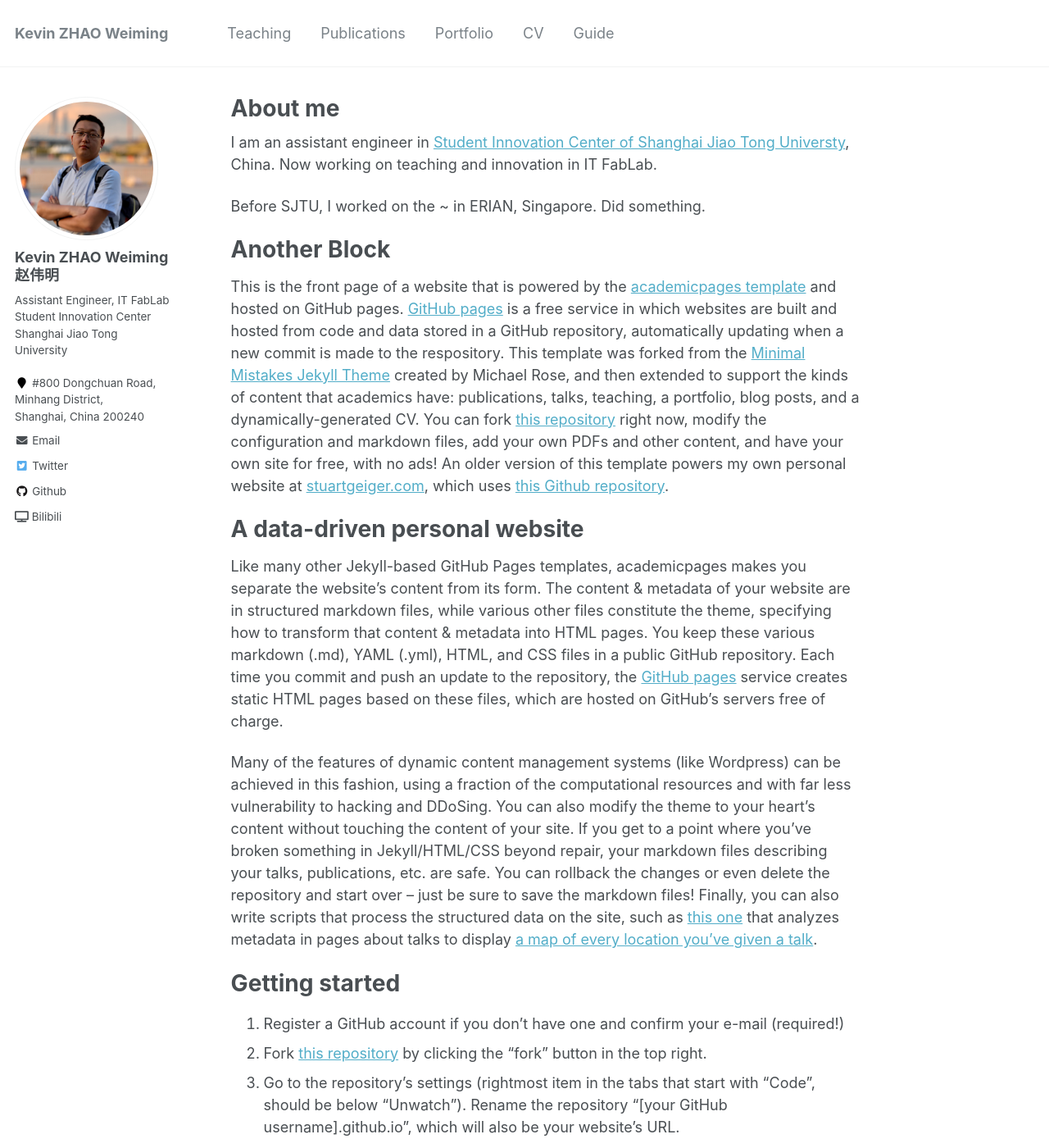
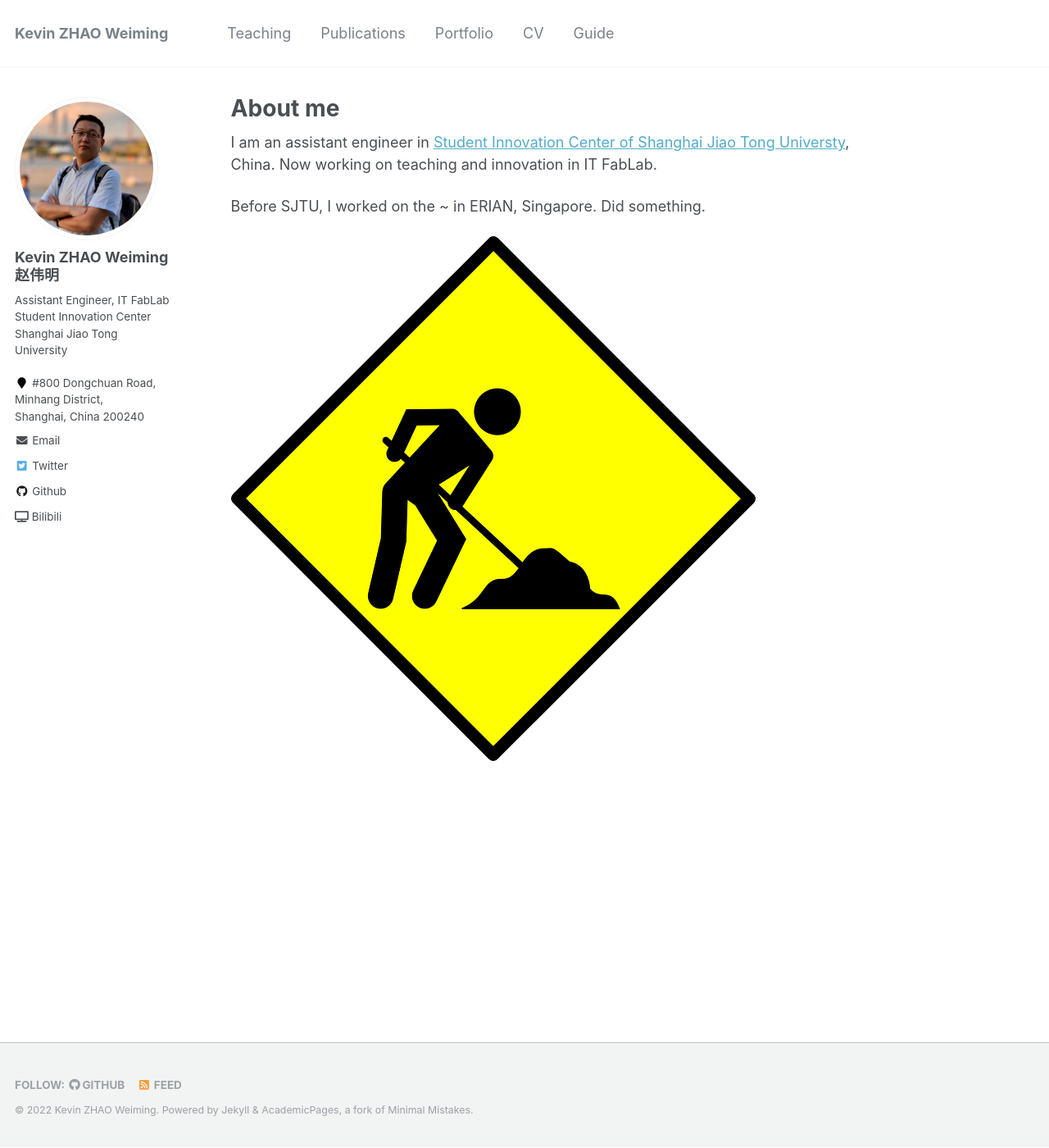
Before and after one commit to zwm0426/zwm0426.github.io, a Jekyll site: the page built from _pages/about.md, in a window 1280 px wide and 1400 px high. Shown: the whole window at 82% size. Built offline with Jekyll 4.4.1, drawn with Linux system fonts in a browser that asks for light colours; some of the changed text lies outside the part shown.

Commit message:
update about.md

```diff
--- a/_pages/about.md
+++ b/_pages/about.md
@@ -12,9 +12,10 @@
 
 Before SJTU, I worked on the ~ in ERIAN, Singapore. Did something.
 
+![](/images/under_construction.png)
 
 
-Another Block
+<!-- Another Block
 ===
 This is the front page of a website that is powered by the [academicpages template](https://github.com/academicpages/academicpages.github.io) and hosted on GitHub pages. [GitHub pages](https://pages.github.com) is a free service in which websites are built and hosted from code and data stored in a GitHub repository, automatically updating when a new commit is made to the respository. This template was forked from the [Minimal Mistakes Jekyll Theme](https://mmistakes.github.io/minimal-mistakes/) created by Michael Rose, and then extended to support the kinds of content that academics have: publications, talks, teaching, a portfolio, blog posts, and a dynamically-generated CV. You can fork [this repository](https://github.com/academicpages/academicpages.github.io) right now, modify the configuration and markdown files, add your own PDFs and other content, and have your own site for free, with no ads! An older version of this template powers my own personal website at [stuartgeiger.com](http://stuartgeiger.com), which uses [this Github repository](https://github.com/staeiou/staeiou.github.io).
 
@@ -55,4 +56,4 @@
 
 For more info
 ------
-More info about configuring academicpages can be found in [the guide](https://academicpages.github.io/markdown/). The [guides for the Minimal Mistakes theme](https://mmistakes.github.io/minimal-mistakes/docs/configuration/) (which this theme was forked from) might also be helpful.
+More info about configuring academicpages can be found in [the guide](https://academicpages.github.io/markdown/). The [guides for the Minimal Mistakes theme](https://mmistakes.github.io/minimal-mistakes/docs/configuration/) (which this theme was forked from) might also be helpful. -->
```
Also changed, not shown: images/under_construction.png (added).
